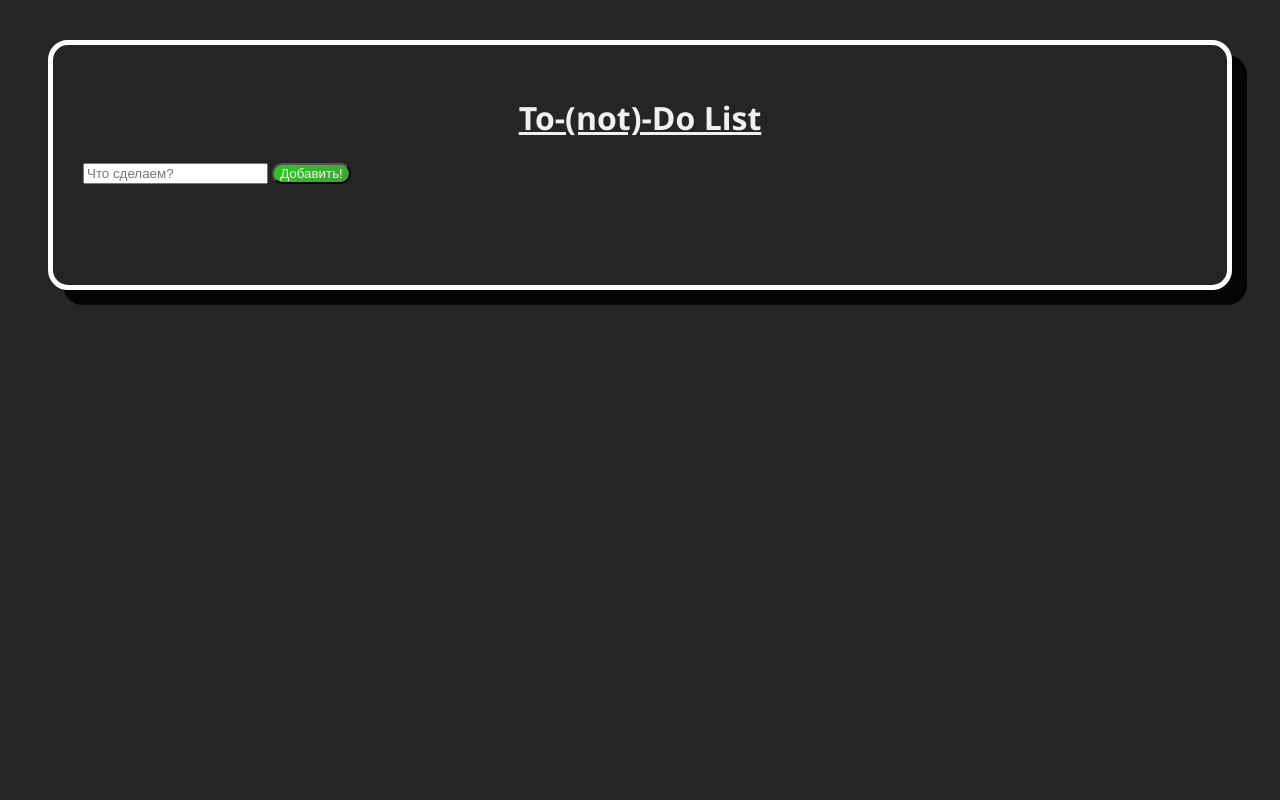
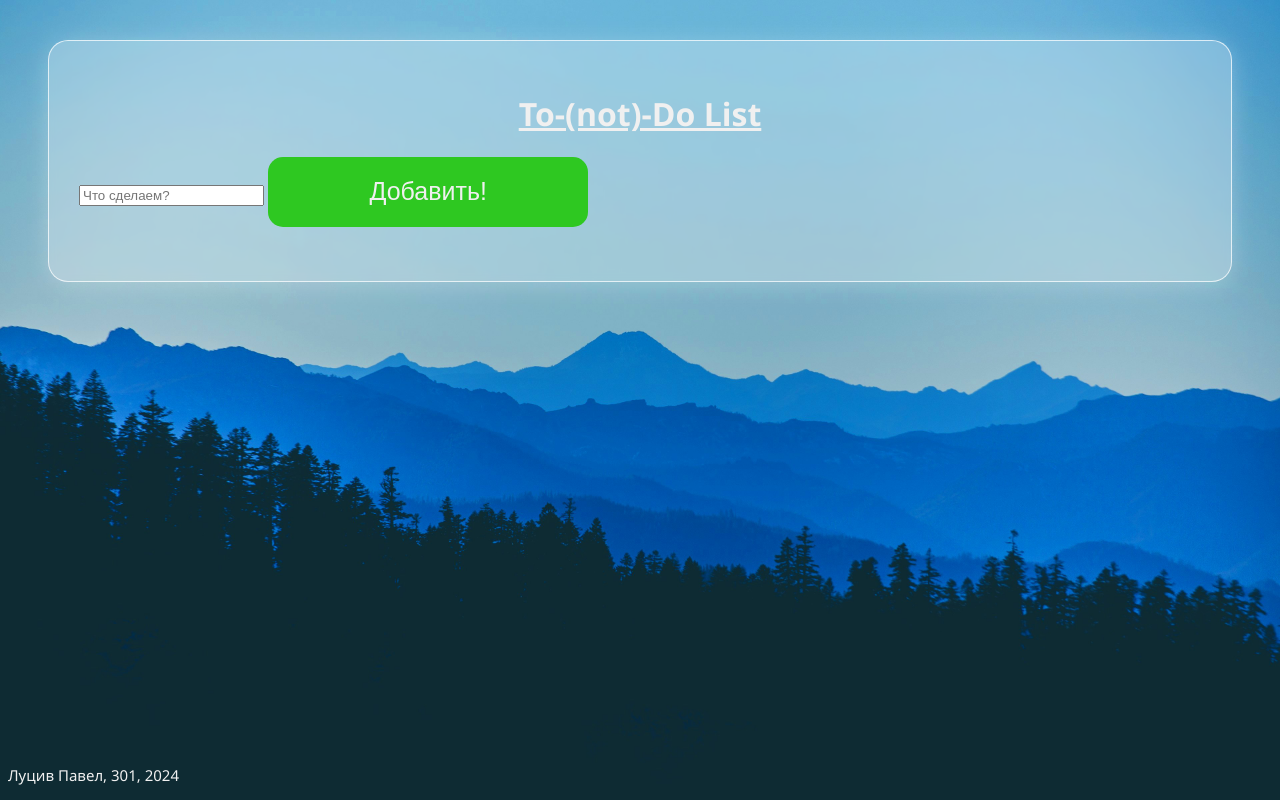
Before and after one commit to kortaol/ykk_finale, a plain HTML site: page index.html in a window 1280 px wide. Drawn offline with Linux system fonts and the light colour scheme.

Commit message:
вечерний коммит, редизайн

```diff
--- a/index.html
+++ b/index.html
@@ -17,6 +17,6 @@
         <button onclick="addNewTask()" id="add-task">Добавить!</button>
         <ul style="list-style: none; margin: 0; padding: 0;" id="task-list"></ul>
     </div>
-
+    <footer>Луцив Павел, 301, 2024</footer>
 </body>
 </html>
--- a/index.js
+++ b/index.js
@@ -1,7 +1,7 @@
 function addNewTask () {
     let taskNameElem = document.getElementById("task-name-input");
     let taskName = taskNameElem.value;
-    if (!taskName) { alert("Понимаю, мне тоже делать нехуй"); return }
+    if (!taskName) { alert("Понимаю, мне тоже делать нечего"); return }
 
     let listElem = document.getElementById("task-list");
     let newTaskElem = document.createElement('li');
--- a/style.css
+++ b/style.css
@@ -1,5 +1,7 @@
 body {
-    background-color: #252525;
+    background-image: url(background.jpg);
+    background-repeat: no-repeat;
+    background-size: cover;
     color: #f0f0f0;
     font-family: 'Segoe UI', Tahoma, Geneva, Verdana, sans-serif;
     /* margin: 0; */
@@ -18,17 +20,44 @@ a {
 .wrapper {
     padding: 30px;
     margin: 40px;
-    border: #FFFFFF 5px solid;
+
+    backdrop-filter: blur(3.5px);
+    background-color: #ffffff49;
+
+    border: #ffffffb7 1.5px solid;
     border-radius: 20px;
-    box-shadow: #050505 15px 15px;
+    /*box-shadow: #050505 15px 15px; */
+    box-shadow: #ffffff41 0px 3px 24px;
     min-height: 180px;
+}
+.task-wrapper {
+    background-color: #7e7e7e36;
+    padding: 5px 30px;
 }
 
 #add-task {
     background: rgb(46,200,33);
-    background: linear-gradient(120deg, rgba(46,200,33,1) 0%, rgba(65,162,57,1) 100%);
+    /*background: linear-gradient(120deg, rgba(46,200,33,1) 0%, rgba(65,162,57,1) 100%);  */
     text-align: center;
     border-radius: 15px;
+    border: none;
     color: #f0f0f0;
     font-weight: 400;
+    font-size: 25px;
+    width: 320px;
+    height: 70px;
+
+    transition: all .3s;
 }
+#add-task:hover {
+    cursor: pointer;
+    background: rgb(92, 221, 80);
+    transition: all .3s;
+}
+
+footer {
+    text-align: center;
+    font-size: 15px;
+    position: absolute;
+    bottom: 15px;
+}
```
Also changed, not shown: background.jpg (added).
